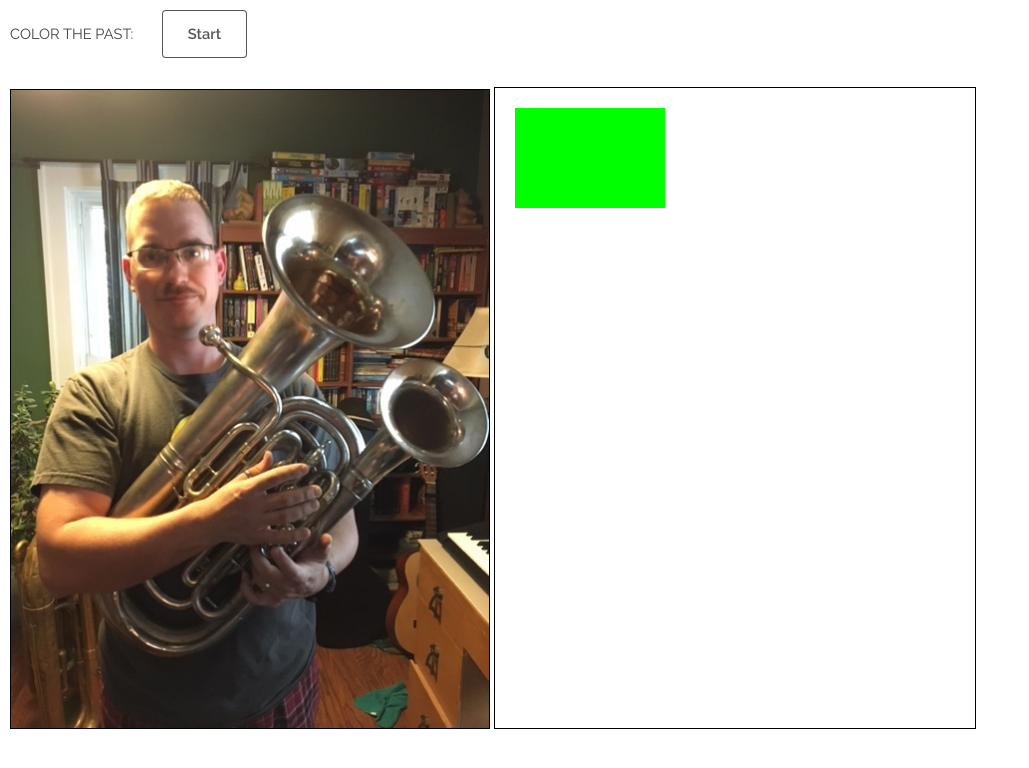
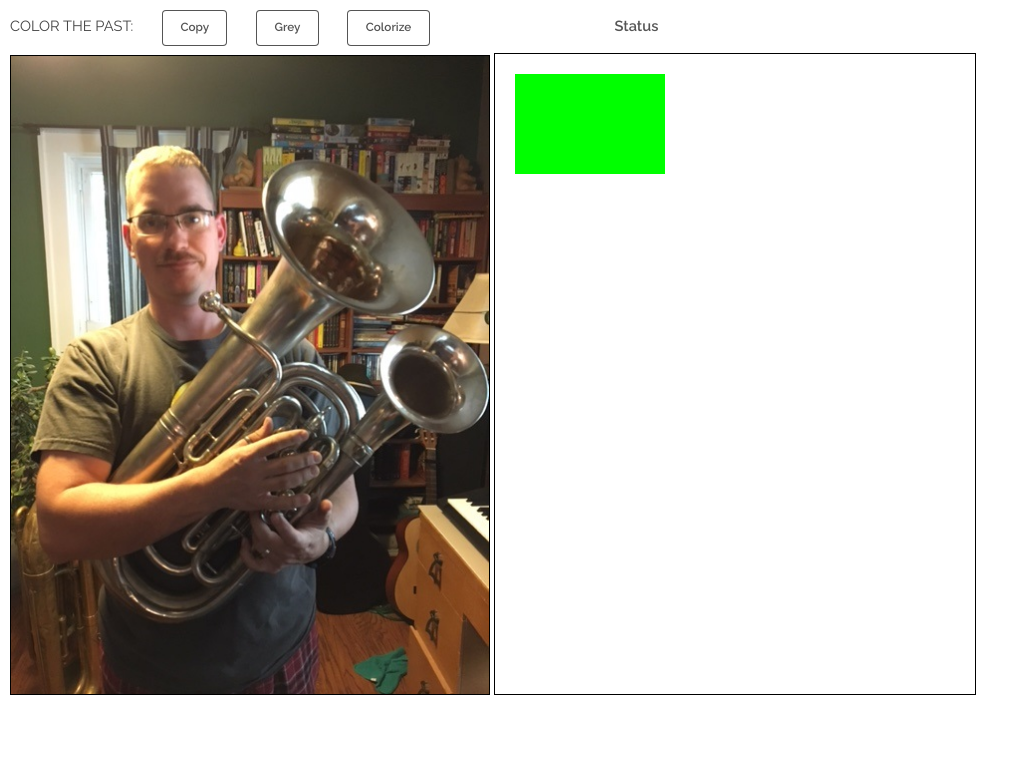
Before and after one commit to zskelton/colorThePast, a plain HTML site: page index.html in a window 1280 px wide. Shown: the whole page, without its empty margins (0-1029 px from the left). Drawn offline with Linux system fonts and the light colour scheme.

Commit message:
Skeleton Functions in Place

```diff
--- a/index.html
+++ b/index.html
@@ -9,15 +9,46 @@
   </head>
   <body onload="start()">
     <div id="all" style="padding: 10px">
-      <p>
+      <div>
+        <p style="margin-bottom: 10px; display: inline">
           COLOR THE PAST:
           <input
             type="button"
-          id="btn_start"
-          value="Start"
+            id="btn_copy"
+            value="Copy"
             style="margin-left: 25px"
+            onclick="copyImage()"
+            class="small"
           />
+          <input
+            type="button"
+            id="btn_color"
+            value="Grey"
+            style="margin-left: 25px"
+            onclick="toBW()"
+            class="small"
+          />
+          <input
+            type="button"
+            id="btn_bw"
+            value="Colorize"
+            style="margin-left: 25px"
+            onclick="toColor()"
+            class="small"
+          />
+          <label
+            style="
+              margin-left: 25px;
+              display: inline-block;
+              text-align: right;
+              width: 200px;
+            "
+            id="status"
+          >
+            Status
+          </label>
         </p>
+      </div>
       <div id="body">
         <img
           id="origImg"
--- a/js/main.js
+++ b/js/main.js
@@ -1,6 +1,29 @@
+// TODO: Remove
+// Tester to make sure canvas works
 const start = () => {
   var c = document.getElementById("canvas");
   var ctx = c.getContext("2d");
   ctx.fillStyle = "#00FF00";
   ctx.fillRect(20, 20, 150, 100);
 };
+
+// Function to Print Status Messages
+const updateStatus = (txt) => {
+  const stat = document.getElementById("status");
+  stat.innerHTML = txt;
+};
+
+// Function to Copy Image As Is
+const copyImage = () => {
+  updateStatus("Copy");
+};
+
+// Function to Convert to Greyscale
+const toBW = () => {
+  updateStatus("Grey");
+};
+
+// Function to Color Image
+const toColor = () => {
+  updateStatus("Color");
+};
```
Lines whose indentation alone changed are shown as unchanged.
